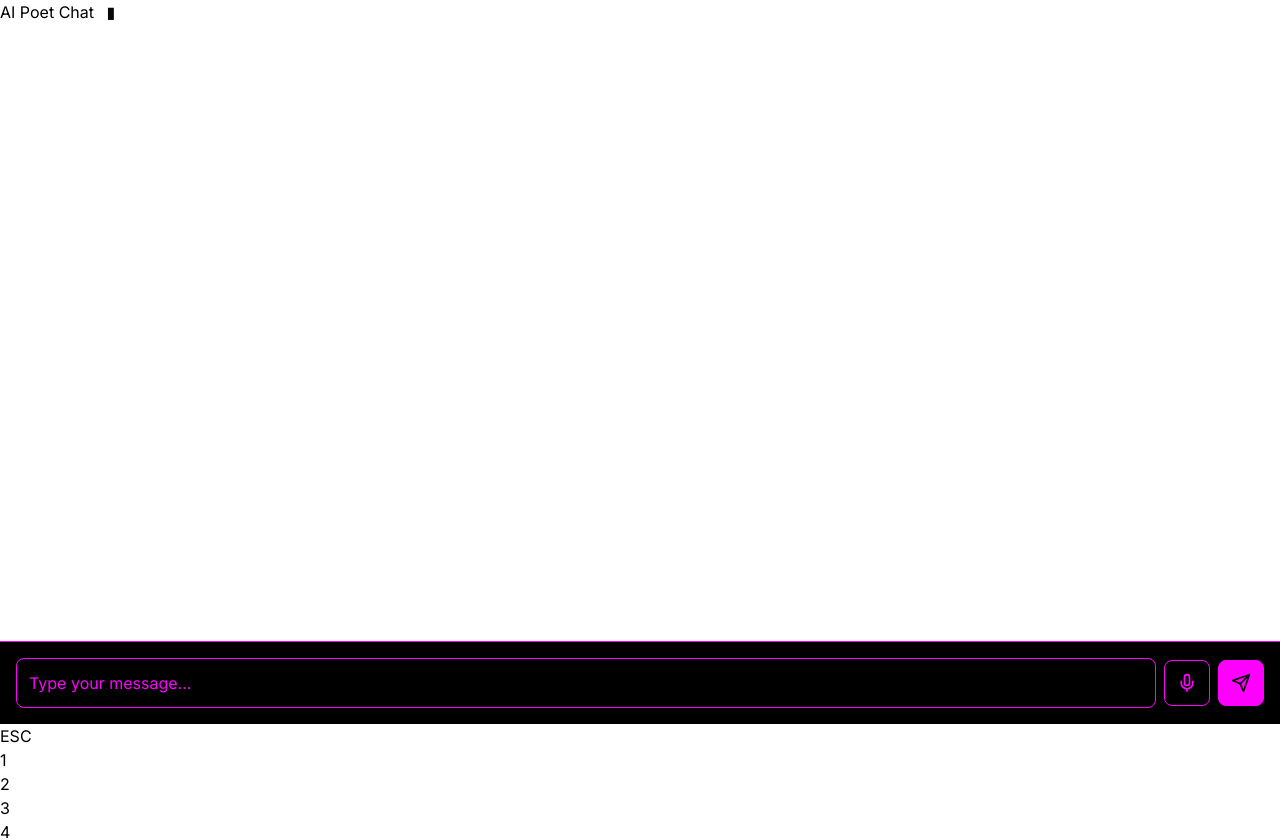
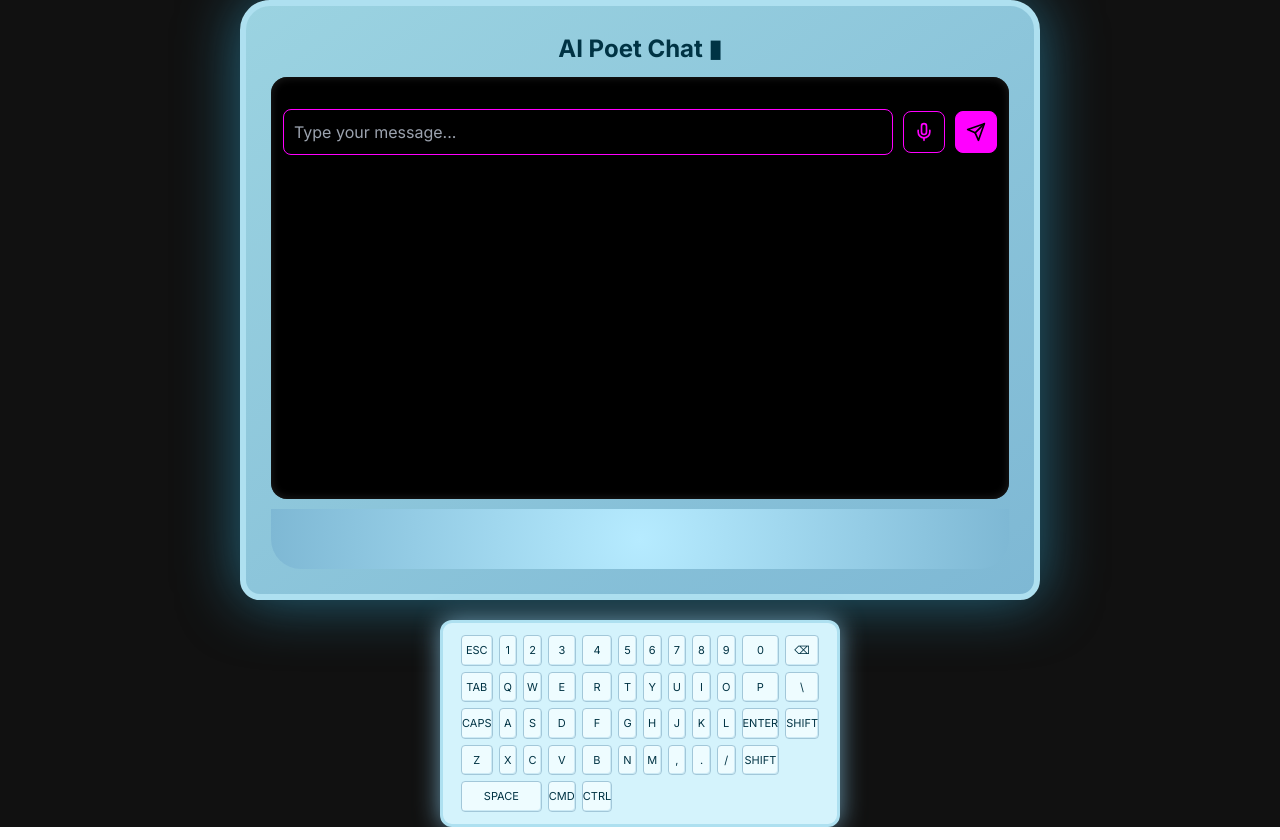
Before and after one commit to thebougiebruja/bougiebruja-oracle, a Next.js app: page / in a window 1280 px wide. Shown: the top 840 px of the page. Built offline with nearby package versions, Linux system fonts and the light colour scheme.

Commit message:
Update RetroStyles.css

```diff
--- a/src/app/RetroStyles.css
+++ b/src/app/RetroStyles.css
@@ -1,201 +1,205 @@
-/* RetroStyles.css */
-
-/* Retro Apple terminal vibe */
-.app-container {
+/* Global outer container (mimicking Code 2’s body) */
+.outer-container {
+  margin: 0;
+  padding: 0;
+  background-color: #111;
   min-height: 100vh;
-  background-image: url('/images/poetry-bg.jpg');
-  background-size: cover;
-  background-position: center;
-  background-color: black; /* fallback */
-  color: #FF00FF;
-  font-family: 'Courier New', monospace;
+  display: flex;
+  flex-direction: column;
+  align-items: center;
+  justify-content: center;
 }
 
-/* Container styling */
-.container {
-  margin: 0 auto;
-  max-width: 64rem; /* approx Tailwind max-w-4xl */
-  padding: 2rem;
+/* iMac G3 style container */
+.imac-g3 {
+  background: linear-gradient(145deg, #9bd3e1, #7eb8d4);
+  border-radius: 30px 30px 20px 20px;
+  width: 90%;
+  max-width: 800px;
+  min-height: 600px;
+  box-shadow: 0 0 60px #2e94b9aa;
+  display: flex;
+  flex-direction: column;
+  align-items: center;
+  padding: 25px;
+  border: 6px solid #aee0f0;
 }
 
-/* Chat container styling */
-.chat-container {
-  background-color: black;
-  border: 1px solid #FF00FF;
-  border-radius: 0.75rem;
-  box-shadow: 0 10px 15px rgba(0, 0, 0, 0.1);
-  overflow: hidden;
+/* Logo styling */
+.logo {
+  font-size: 24px;
+  font-weight: bold;
+  color: #003344;
+  margin-bottom: 10px;
 }
 
-/* Chat window */
+/* Screen styling: chat display area */
+.screen {
+  background-color: #000;
+  color: #ff00ff;
+  border-radius: 16px;
+  width: 100%;
+  flex: 1;
+  padding: 12px;
+  box-sizing: border-box;
+  font-size: 16px;
+  overflow-y: auto;
+  box-shadow: inset 0 0 10px #222;
+  display: flex;
+  flex-direction: column;
+  justify-content: space-between;
+}
+
+/* Chat window inside screen */
 .chat-window {
   display: flex;
   flex-direction: column;
-  height: 700px;
-}
-
-/* Header styling */
-.header {
-  padding: 1rem;
-  background-color: black;
-  border-bottom: 1px solid #FF00FF;
-}
-.header h1 {
-  font-size: 1.5rem; /* text-2xl */
-  font-weight: 600;
-  color: #FF00FF;
-  display: flex;
-  align-items: center;
-}
-.header p {
-  font-size: 0.875rem; /* text-sm */
-  color: #FF00FF;
+  height: 100%;
 }
 
 /* Messages container */
 .messages {
   flex: 1;
   overflow-y: auto;
-  padding: 1rem;
-  gap: 1.5rem;
+  margin-bottom: 10px;
 }
 
 /* Message styling */
 .message {
   display: flex;
   align-items: flex-start;
-  gap: 0.5rem;
+  margin-bottom: 10px;
 }
+
 .message.user {
   justify-content: flex-end;
 }
+
 .message.assistant {
   justify-content: flex-start;
 }
 
 /* Avatar styling */
 .avatar {
-  width: 2rem;
-  height: 2rem;
+  width: 40px;
+  height: 40px;
   border-radius: 50%;
+  background-color: #ff00ff;
   display: flex;
   align-items: center;
   justify-content: center;
-  background-color: #FF00FF;
-  color: black;
+  margin-right: 10px;
 }
 
 /* Message content container */
 .message-content {
-  display: flex;
-  flex-direction: column;
   max-width: 70%;
 }
 
 /* Message bubble styling */
 .message-bubble {
-  border-radius: 1rem;
-  padding: 1rem;
-  word-wrap: break-word;
+  background-color: #ff00ff;
+  color: #000;
+  border-radius: 16px;
+  padding: 10px;
+  margin-bottom: 5px;
 }
-.message.user .message-bubble {
-  background-color: #FF00FF;
-  color: black;
-}
+
 .message.assistant .message-bubble {
-  background-color: black;
-  border: 1px solid #FF00FF;
-  color: #FF00FF;
+  background-color: #000;
+  border: 1px solid #ff00ff;
+  color: #ff00ff;
 }
 
 /* Timestamp styling */
 .timestamp {
-  font-size: 0.75rem;
-  color: #FF00FF;
-  margin-top: 0.25rem;
-}
-
-/* Flickering terminal cursor */
-.flicker-cursor {
-  margin-left: 0.5rem;
-  animation: pulse 1s infinite;
-}
-@keyframes pulse {
-  0% { opacity: 1; }
-  50% { opacity: 0.5; }
-  100% { opacity: 1; }
-}
-
-/* Loading indicator styling */
-.loading-indicator {
-  display: flex;
-  align-items: center;
-}
-.loading-dots {
-  display: flex;
-  gap: 0.25rem;
-}
-.loading-dots div {
-  width: 0.5rem;
-  height: 0.5rem;
-  background-color: #FF00FF;
-  border-radius: 50%;
-  animation: bounce 1s infinite;
-}
-.loading-dots div:nth-child(2) {
-  animation-delay: 0.15s;
-}
-.loading-dots div:nth-child(3) {
-  animation-delay: 0.3s;
-}
-@keyframes bounce {
-  0%, 100% { transform: translateY(0); }
-  50% { transform: translateY(-0.5rem); }
+  font-size: 12px;
+  color: #ff00ff;
 }
 
 /* Input container styling */
 .input-container {
-  padding: 1rem;
-  background-color: black;
-  border-top: 1px solid #FF00FF;
+  display: flex;
+  margin-top: 10px;
 }
+
 .input-container form {
+  width: 100%;
   display: flex;
-  gap: 0.5rem;
   align-items: center;
+  gap: 10px;
 }
+
 .input-container input {
   flex: 1;
-  padding: 0.75rem;
-  background-color: black;
-  border: 1px solid #FF00FF;
-  border-radius: 0.5rem;
-  color: #FF00FF;
-}
-.input-container input::placeholder {
-  color: #FF00FF;
+  padding: 10px;
+  border: 1px solid #ff00ff;
+  border-radius: 8px;
+  background-color: #000;
+  color: #ff00ff;
 }
 
 /* Button styling */
 .button {
-  padding: 0.75rem;
-  border-radius: 0.5rem;
-  border: 1px solid #FF00FF;
+  padding: 10px;
+  border: 1px solid #ff00ff;
+  border-radius: 8px;
+  background-color: #ff00ff;
+  color: #000;
+  cursor: pointer;
   transition: background-color 0.2s, color 0.2s;
 }
-.button.recording {
-  background-color: #FF00FF;
-  color: black;
+
+.button.notRecording {
+  background-color: #000;
+  color: #ff00ff;
 }
-.button.notRecording {
-  background-color: black;
-  color: #FF00FF;
+
+.button:hover {
+  background-color: #ff00ff;
+  color: #000;
 }
-.button:hover {
-  background-color: #FF00FF;
-  color: black;
+
+/* Flicker cursor animation */
+.flicker-cursor {
+  animation: blink 1s infinite;
 }
-.button.send {
-  background-color: #FF00FF;
-  color: black;
+
+@keyframes blink {
+  0%, 50% { opacity: 1; }
+  51%, 100% { opacity: 0; }
 }
+
+/* Bottom curve element (iMac style) */
+.bottom-curve {
+  width: 100%;
+  height: 60px;
+  background: radial-gradient(circle at center, #b6ebff, #7eb8d4);
+  border-radius: 0 0 30px 30px;
+  margin-top: 10px;
+}
+
+/* Keyboard styling (decorative) */
+.keyboard {
+  display: grid;
+  grid-template-columns: repeat(12, 1fr);
+  gap: 6px;
+  width: 400px;
+  margin-top: 20px;
+  padding: 12px 18px;
+  background-color: #d4f3fc;
+  border: 3px solid #aee0f0;
+  border-radius: 12px;
+  box-shadow: 0 0 25px #7eb8d4cc;
+}
+
+.key {
+  background-color: #eefcff;
+  border: 1px solid #a2c7d9;
+  border-radius: 4px;
+  text-align: center;
+  padding: 6px 0;
+  font-size: 11px;
+  box-shadow: inset -1px -1px 0 #cceaf5;
+  color: #003344;
+}
```
